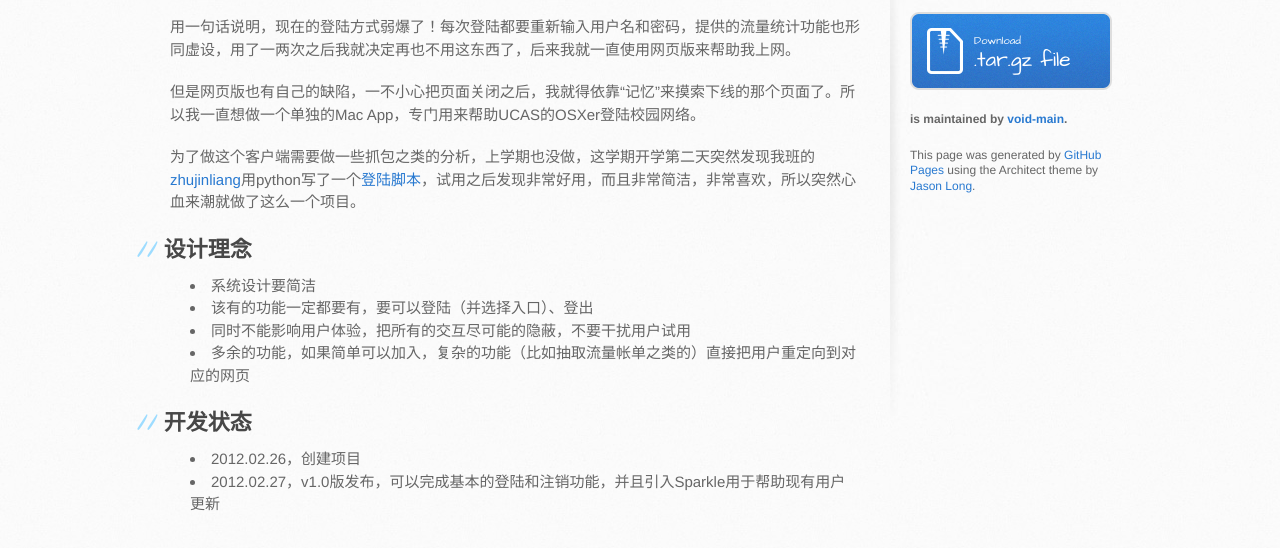
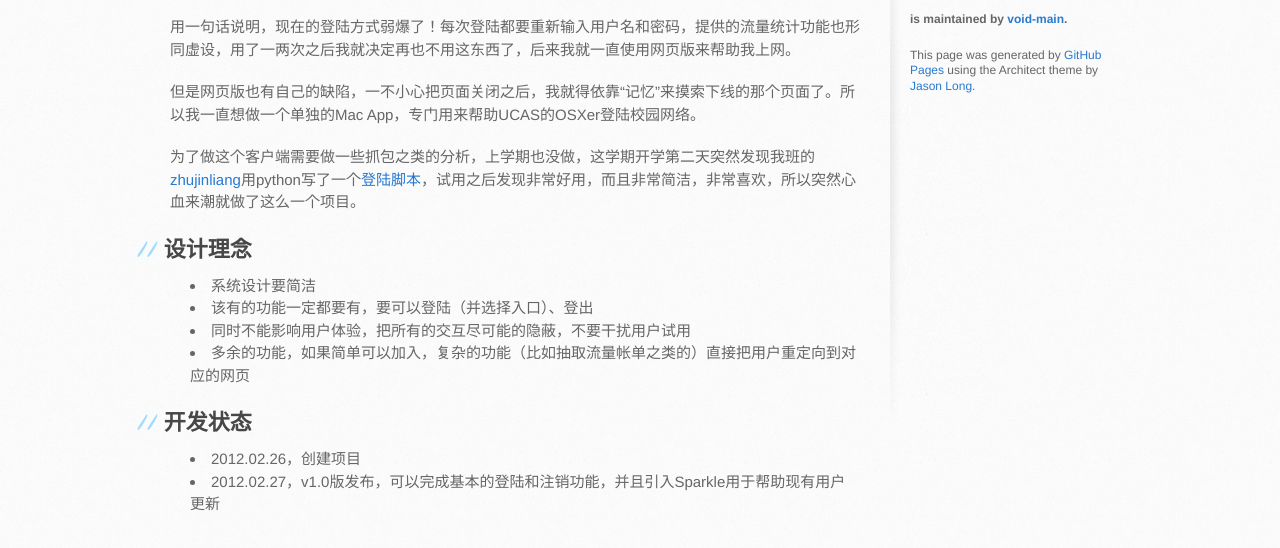
Before and after one commit to void-main/UCASLogin-osx, a plain HTML site: page index.html in a window 1280 px wide. Shown: the part 392-940 px from the top of the page. Drawn offline with Linux system fonts and the light colour scheme.

Commit message:
Updated github pages

```diff
--- a/index.html
+++ b/index.html
@@ -54,13 +54,9 @@
         </section>
 
         <aside id="sidebar">
-          <a href="https://github.com/void-main/UCASLogin-osx/zipball/master" class="button">
+          <a href="https://raw.github.com/void-main/UCASLogin-osx/master/Builds/v1.0/UCASLogin-osx.zip" class="button">
             <small>Download</small>
             .zip file
-          </a>
-          <a href="https://github.com/void-main/UCASLogin-osx/tarball/master" class="button">
-            <small>Download</small>
-            .tar.gz file
           </a>
 
           <p class="repo-owner"><a href="https://github.com/void-main/UCASLogin-osx"></a> is maintained by <a href="https://github.com/void-main">void-main</a>.</p>
```
